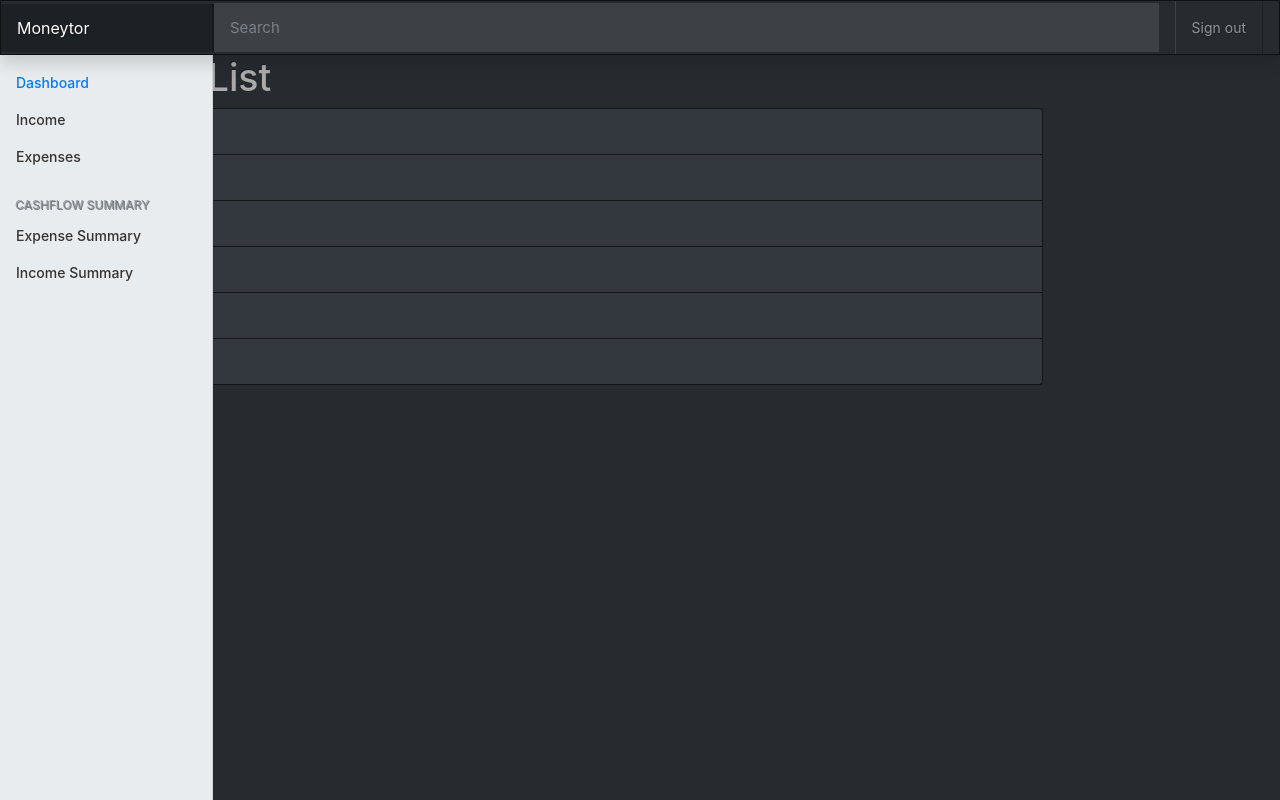
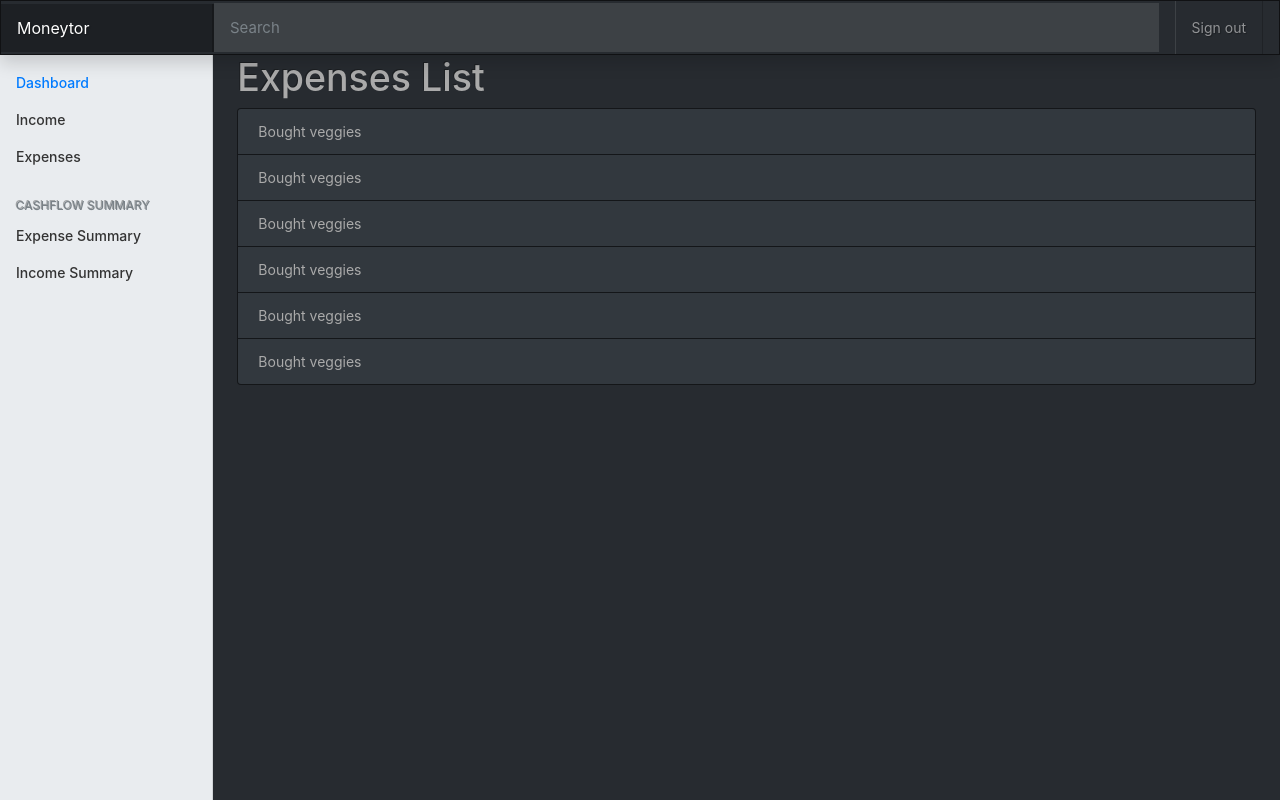
Before and after one commit to tmendonca28/Moneytor, a Django app: page / in a window 1280 px wide. Run offline with Django 3.2, Linux system fonts and the light colour scheme; some libraries are stand-ins or nearby versions.

Commit message:
Adds fix for item list overlapping in base.html
Signed-off-by: Anthony Mendonca <17821357+tmendonca28@users.noreply.github.com>

```diff
--- a/cashflowsite/templates/base.html
+++ b/cashflowsite/templates/base.html
@@ -33,7 +33,7 @@
   <div class="row">
     {% include 'partials/_sidebar.html' %}
 
-    <main class="col-md-9 ms-sm-auto col-lg-10 px-md-4">
+    <main  class="col-md-9 ml-sm-auto col-lg-10 px-4">
       {% block content %}
 
       {% endblock %}
```
